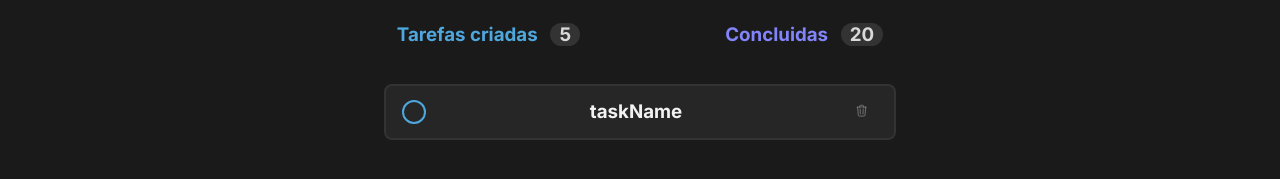
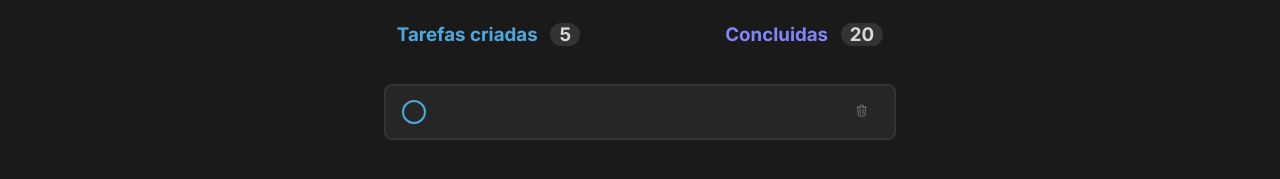
Before and after one commit to KawanHSB/desafio-01-praticando-os-conceitos-reactjs, a React (Vite) app: page / in a window 1280 px wide. Both pictures are taken after a click on the button "Criar". Shown: the part 273-452 px from the top of the page. Built offline with nearby package versions, Linux system fonts and the light colour scheme.

Commit message:
task list

```diff
--- a/src/App.tsx
+++ b/src/App.tsx
@@ -5,7 +5,7 @@ import { EmptyTaskList } from "./components/EmptyTaskList"
 import { TaskList } from "./components/TaskList"
 import { useState } from "react"
 
-interface task {
+export interface task {
   taskName: string,
   taskId: string,
   isComplete: boolean,
@@ -14,7 +14,7 @@ interface task {
 function App() {
   const [tasks, setTasks] = useState<task[]>([])
 
-  function createNewTask(taskName) {
+  function createNewTask(taskName: string) {
     const id = String(new Date().getTime())
 
     const newTask: task = {
@@ -36,10 +36,14 @@ function App() {
   return (
     <div className="App">
       <Header/>
-      <NewTask createNewTask={createNewTask}/>
+      <NewTask
+        createNewTask={createNewTask}
+      />
       <TaskCounter/>
       {tasks?.length ? (
-        <TaskList/>
+        <TaskList
+          taskListState={tasks}
+        />
       ):(
         <EmptyTaskList/>
       ) }
--- a/src/components/NewTask/index.tsx
+++ b/src/components/NewTask/index.tsx
@@ -1,6 +1,8 @@
 import styles from "./styles.module.scss"
 import plus from "../../assets/Plus.svg"
 import {useState} from "react"
+
+import { task } from "../../App"
 
 export function NewTask({createNewTask}) {
 
--- a/src/components/TaskList/index.tsx
+++ b/src/components/TaskList/index.tsx
@@ -1,17 +1,25 @@
 import styles from "./styles.module.scss"
 import Trash from "../../assets/trash.svg"
 import {HiOutlineTrash} from "react-icons/hi2"
+import { task } from "../../App"
 
-export function TaskList() {
+export function TaskList({taskListState} : {taskListState: task[]}) {
+
+
     return (
         <div className={styles.wraper}>
+            {taskListState.map(task => {
+                return (
                     <div>
                     <div className={styles.task}>
                         <input className={styles.checkBox} type="checkbox"/>
-                        <h3>taskName</h3>
-                        <button><HiOutlineTrash className={styles.trash}/></button>
+                        <h3>{task.taskName}</h3>
+                        <button /*onClick={}*/><HiOutlineTrash className={styles.trash}/></button>
                     </div>
                 </div>
+                )
+            })}
+
         </div>
     )
 }
--- a/src/components/TaskList/styles.module.scss
+++ b/src/components/TaskList/styles.module.scss
@@ -2,6 +2,8 @@
     display: flex;
     justify-content: center;
     margin-top: 1.5rem;
+    flex-direction: column;
+    align-items: center;
 
     .task {
         display: flex;
```
